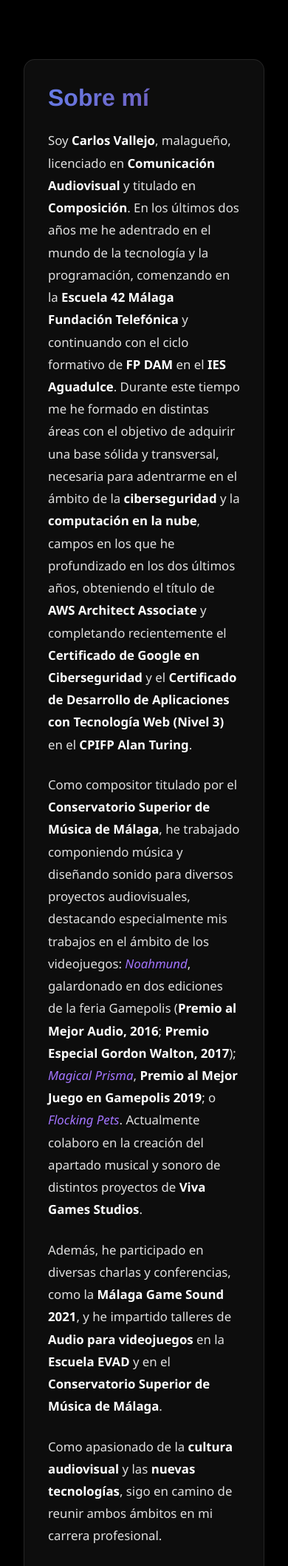
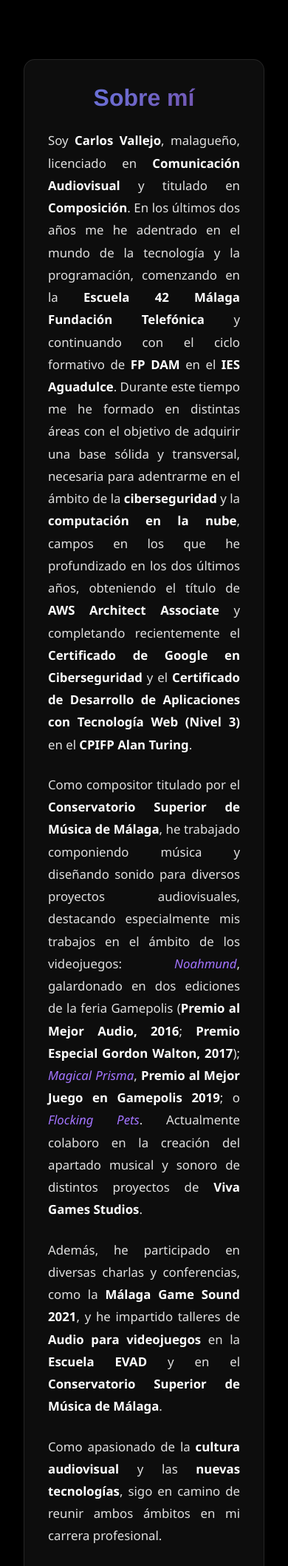
Before and after one commit to cdvallejo/web-con-django-portfolio, a Django app: page /bio in a window 390 px wide. Shown: the part 123-2240 px from the top of the page at 74% size. Run offline with Django 4.2, Linux system fonts and the light colour scheme.

Commit message:
cambios menores estilos

```diff
--- a/static/css/styles.css
+++ b/static/css/styles.css
@@ -996,6 +996,7 @@ nav ul li:has(a:hover)::after {
   line-height: 1.8;
   margin-bottom: 1.5rem;
   font-size: 1.05rem;
+  text-align: justify;
 }
 
 .bio-text strong {
@@ -1103,6 +1104,10 @@ nav ul li:has(a:hover)::after {
 
   .bio-text {
     padding: 2rem;
+  }
+
+  .bio-text h2 {
+    text-align: center;
   }
 }
 
```
